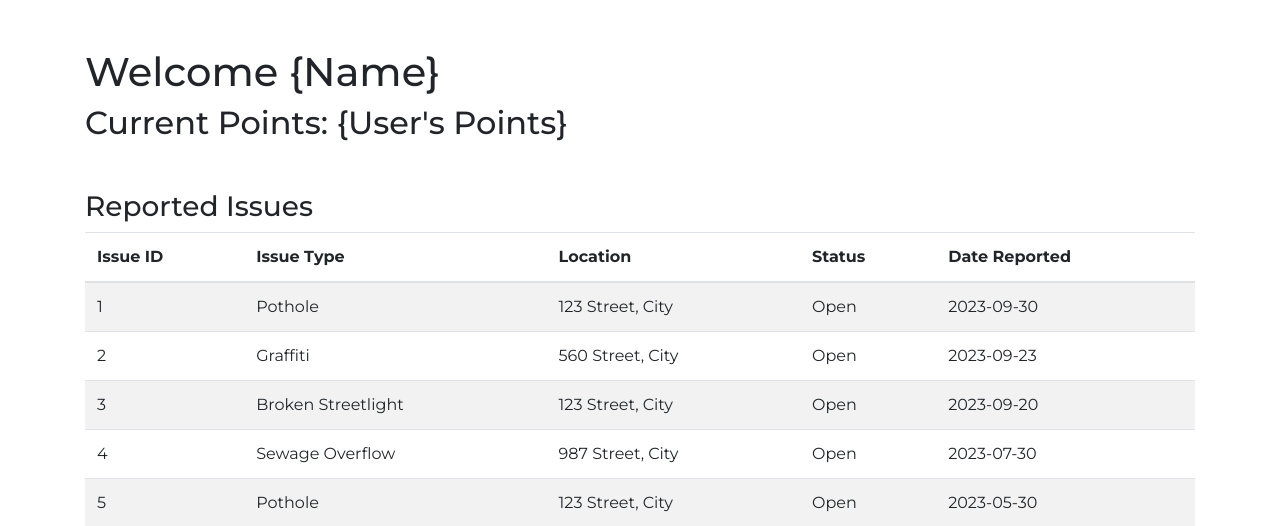
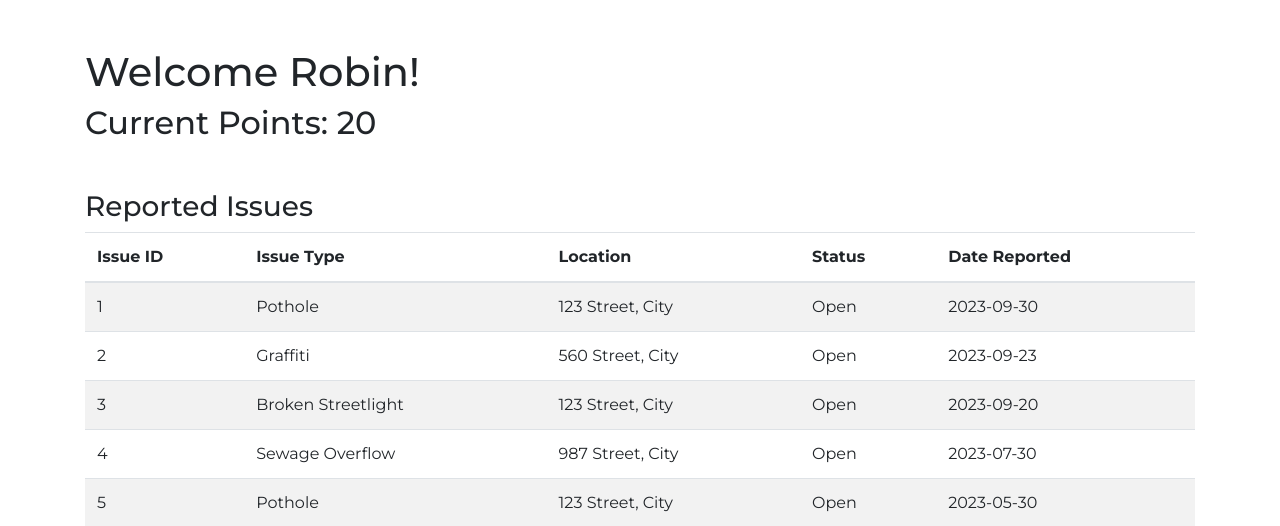
Before and after one commit to chijioke01/robinhood-hackathon, a Flask app: page /dashboard in a window 1280 px wide. Shown: the part 56-582 px from the top of the page. Run offline with Flask 3, Linux system fonts and the light colour scheme; some libraries are stand-ins or nearby versions.

Commit message:
finishing touches

```diff
--- a/templates/dashboard.html
+++ b/templates/dashboard.html
@@ -50,8 +50,21 @@
 
 <!-- User Info -->
 <div class="container mt-5">
-    <h1>Welcome {Name}</h1>
-    <h2>Current Points: {User's Points}</h2>
+    <h1>Welcome Robin!</h1>
+    <h2>Current Points: 20</h2>
+    <script>
+      function generateRandomNumber() {
+          // Generate a random number between 1 and 100
+          var randomNumber = Math.floor(Math.random() * 100) + 1;
+
+          // Display the random number
+          document.getElementById('randomNumberDisplay').innerText = "Random Number: " + randomNumber;
+      }
+
+      // Call the function immediately to display a random number when the page loads
+      generateRandomNumber();
+  </script>
+
 
 </div>
 
--- a/templates/onboarding.html
+++ b/templates/onboarding.html
@@ -47,7 +47,7 @@
 
 <!-- Tutorial Content -->
 <div class="container mt-5">
-    <h2 class="text-center mb-5">{APP NAME} GUIDE!</h2>
+    <h2 class="text-center mb-5">The Robin Report Guide!</h2>
     <p class="text-center mb-5">Welcome to the application tutorial. This guide is designed to help users navigate and utilize the application effectively. By following the steps, you'll become proficient in reporting issues and tracking them.</p>
 
 
```
